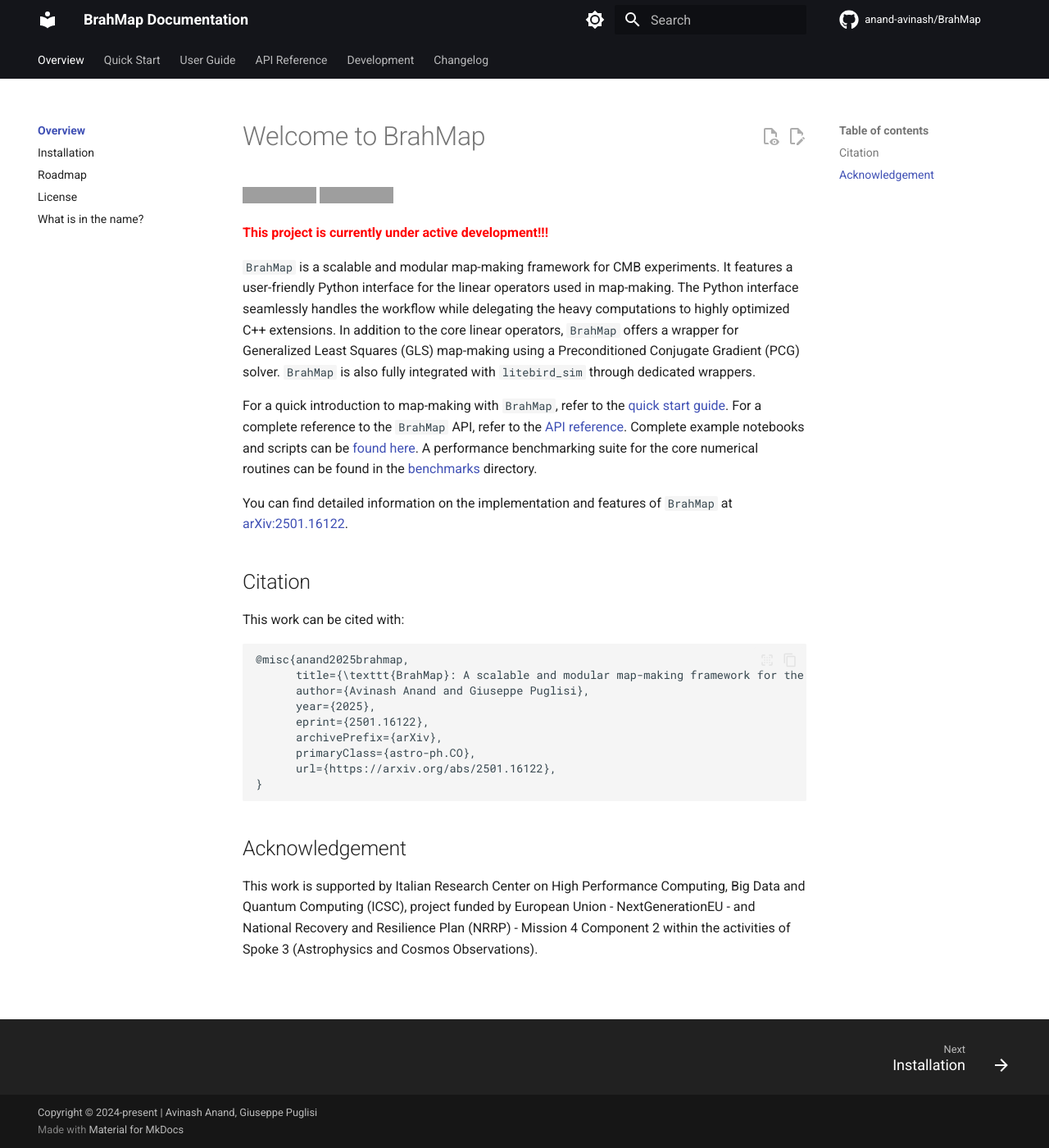
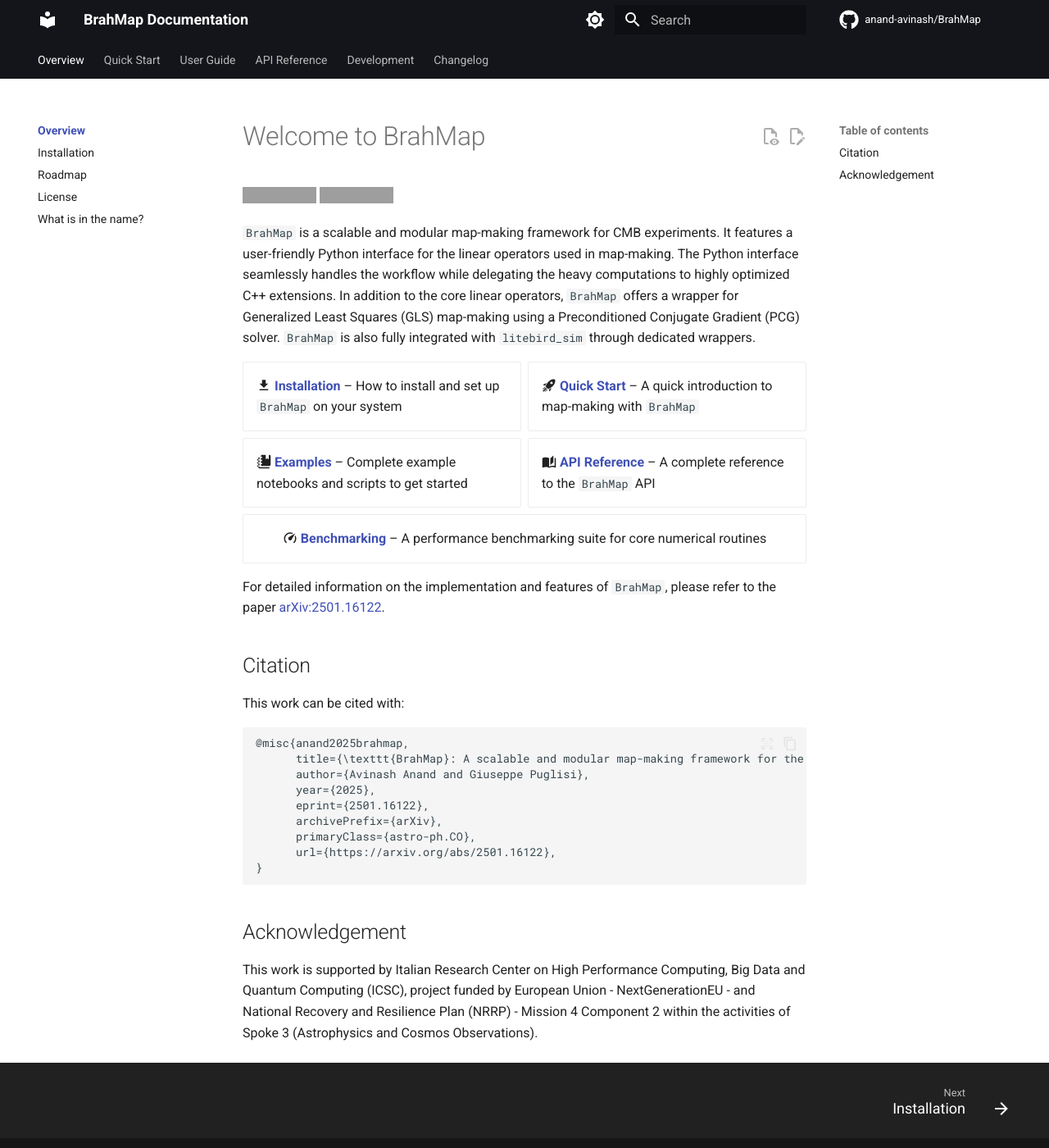
Before and after one commit to anand-avinash/BrahMap, an MkDocs documentation site: the page built from docs/index.md, in a window 1280 px wide and 1400 px high. Shown: the whole window at 82% size. Built offline with MkDocs 1.6.1 and Material for MkDocs 9.7.7, drawn with Linux system fonts in a browser that asks for light colours; comment, search, counter and statistics services are not loaded; grey boxes are pictures that could not be loaded.

```diff
--- a/.pre-commit-config.yaml
+++ b/.pre-commit-config.yaml
@@ -29,6 +29,7 @@ repos:
   hooks:
   - id: check-toml
   - id: check-yaml
+    args: [--unsafe]
   - id: check-merge-conflict
 
 - repo: local
--- a/docs/index.md
+++ b/docs/index.md
@@ -4,10 +4,6 @@
 ![BrahMap testsuite](https://github.com/anand-avinash/BrahMap/actions/workflows/tests.yaml/badge.svg)
 ![BrahMap documentation build status](https://github.com/anand-avinash/BrahMap/actions/workflows/documentation.yaml/badge.svg)
 <!-- markdownlint-enable MD013 -->
-
-<!-- markdownlint-disable MD033 -->
-<font color="red"> **This project is currently under active development!!!** </font>
-<!-- markdownlint-enable MD033 -->
 
 `BrahMap` is a scalable and modular map-making framework for CMB experiments.
 It features a user-friendly Python interface for the linear operators used in
@@ -18,17 +14,34 @@ Generalized Least Squares (GLS) map-making using a Preconditioned Conjugate
 Gradient (PCG) solver. `BrahMap` is also fully integrated with `litebird_sim`
 through dedicated wrappers.
 
-For a quick introduction to map-making with `BrahMap`, refer to the
-[quick start guide](quick_start/index.md).
-For a complete reference to the `BrahMap` API, refer to the
-[API reference](api_reference/index.md). Complete example notebooks and scripts
-can be [found here](https://github.com/anand-avinash/BrahMap/tree/main/examples).
-A performance benchmarking suite for the core numerical routines can be found in
-the [benchmarks](https://github.com/anand-avinash/BrahMap/tree/main/benchmarks)
-directory.
+<!-- markdownlint-disable MD033 -->
+<!-- markdownlint-disable MD013 -->
+<style>
+.center-last-card > ul > li:last-child {
+  grid-column: 1 / -1;
+  text-align: center;
+}
+</style>
 
-You can find detailed information on the implementation and features of
-`BrahMap` at [arXiv:2501.16122](https://arxiv.org/abs/2501.16122).
+<div class="grid cards center-last-card" markdown="1">
+
+- :material-download: **[Installation](overview/installation.md)** – How to
+  install and set up `BrahMap` on your system
+- :material-rocket-launch: **[Quick Start](quick_start/index.md)** – A quick
+  introduction to map-making with `BrahMap`
+- :material-notebook-multiple: **[Examples](https://github.com/anand-avinash/BrahMap/tree/main/examples)** – Complete example notebooks and scripts to get started
+- :material-book-open-page-variant: **[API Reference](api_reference/index.md)**
+  – A complete reference to the `BrahMap` API
+- :material-speedometer: **[Benchmarking](https://github.com/anand-avinash/BrahMap/tree/main/benchmarks)**
+  – A performance benchmarking suite for core numerical routines
+
+</div>
+<!-- markdownlint-enable MD013 -->
+<!-- markdownlint-enable MD033 -->
+
+For detailed information on the implementation and features of `BrahMap`,
+please refer to the paper
+[arXiv:2501.16122](https://arxiv.org/abs/2501.16122).
 
 ## Citation
 
--- /dev/null
+++ b/docs/stylesheets/extra.css
@@ -0,0 +1,11 @@
+/* Target the slate (dark mode) theme */
+[data-md-color-scheme="slate"] {
+  /* Main body background color */
+  --md-default-bg-color: #0c0f16;
+
+  /* Lighter fallback background (used for code blocks, headers, card borders, etc.) */
+  --md-default-bg-color--light: #161b22;
+
+  /* Code blocks background */
+  --md-code-bg-color: #161b22;
+}
--- a/mkdocs.yaml
+++ b/mkdocs.yaml
@@ -90,11 +90,21 @@ markdown_extensions:
   - admonition
   - pymdownx.details
   - pymdownx.superfences
+  - md_in_html
+  - pymdownx.emoji:
+      emoji_index: !!python/name:material.extensions.emoji.twemoji
+      emoji_generator: !!python/name:material.extensions.emoji.to_svg
+
+
 
 ### Matjax support
 extra_javascript:
   - javascripts/mathjax.js
   - https://unpkg.com/mathjax@3/es5/tex-mml-chtml.js
+
+extra_css:
+  - stylesheets/extra.css
+
 
 
 plugins:
```
Also changed, not shown: README.md (+4 -7 lines), 1 other file.
